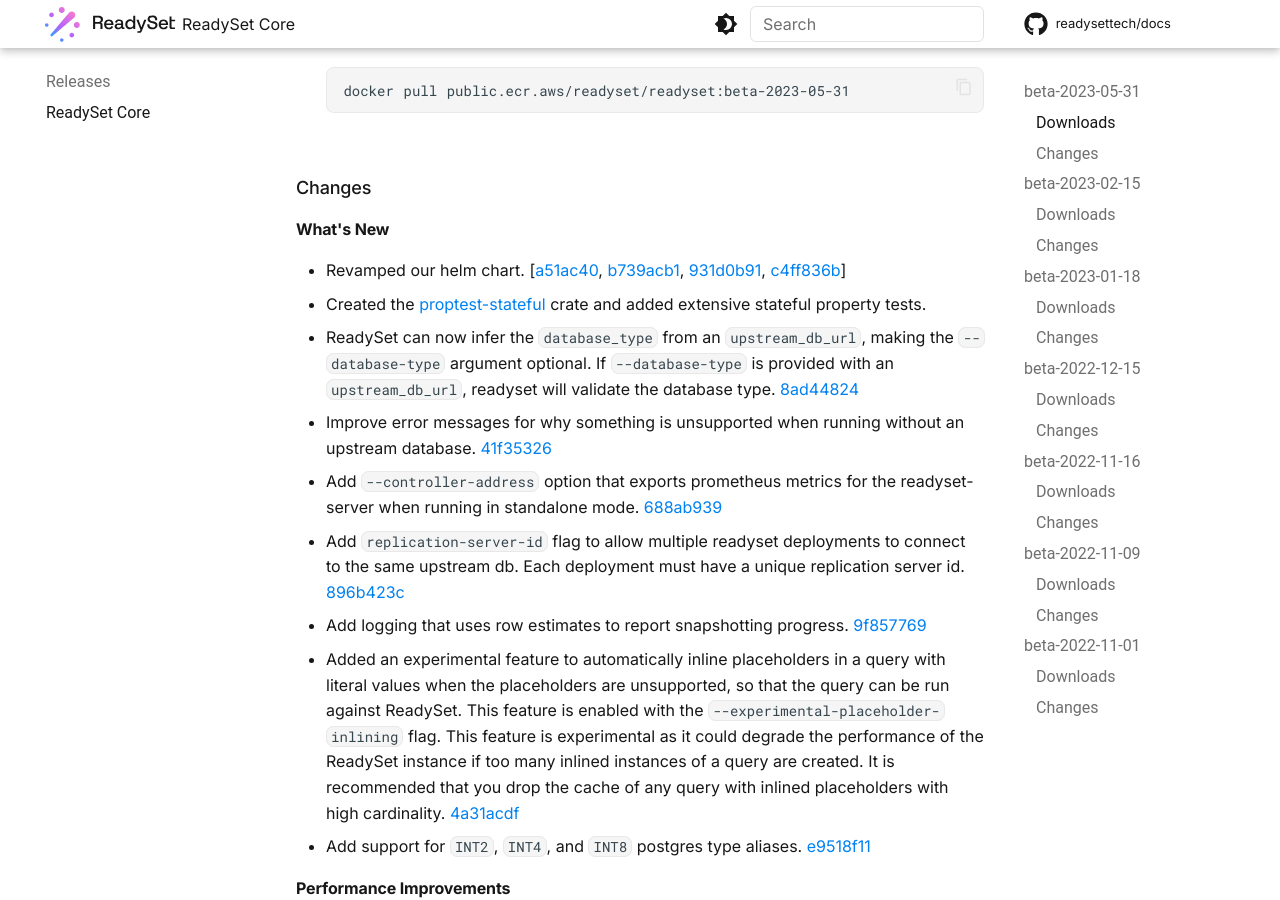
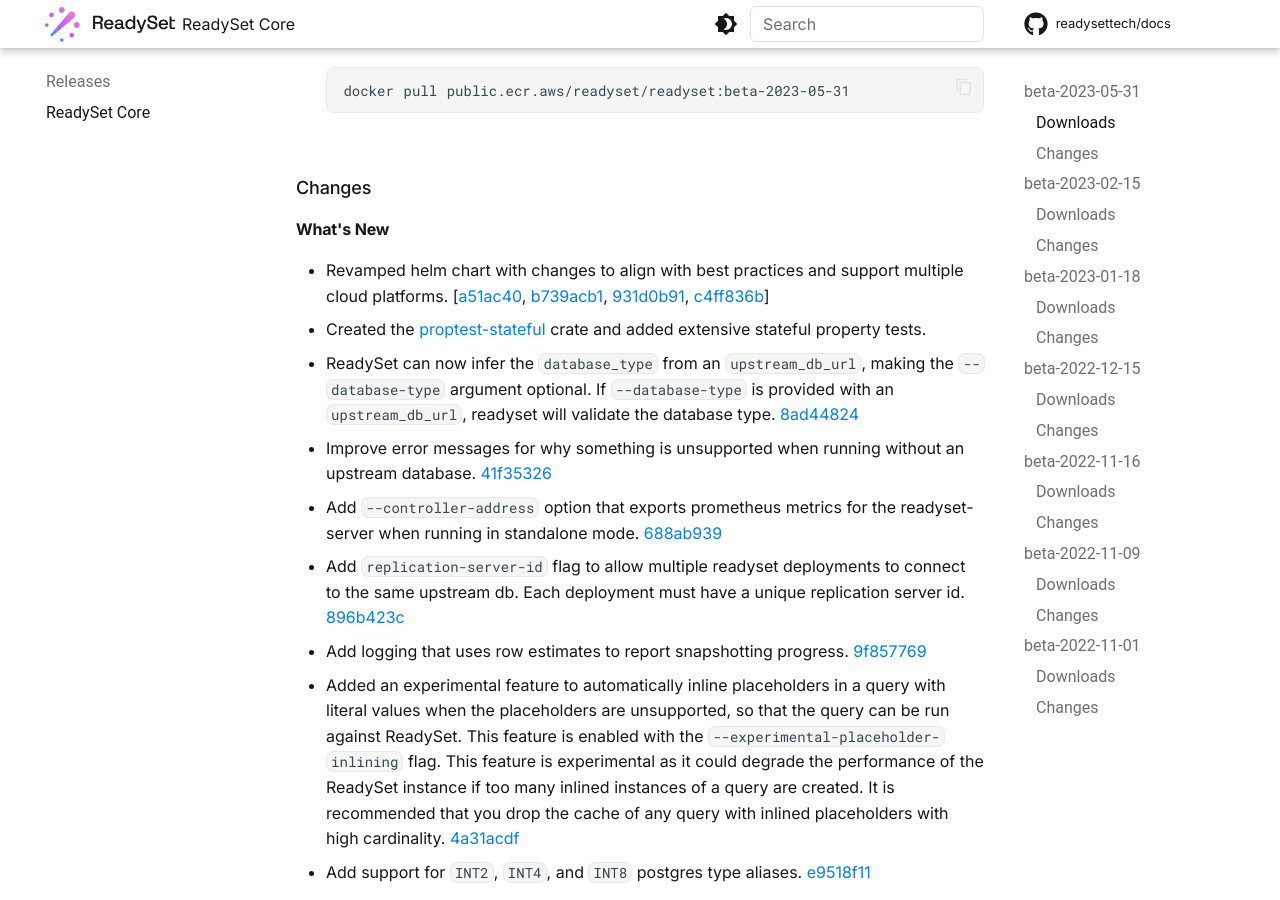
Before and after one commit to readysettech/docs-old, an MkDocs documentation site: the page built from docs/releases/readyset-core.md, in a window 1280 px wide and 900 px high, scrolled down 699 px. Built offline with MkDocs 1.6.1 and Material for MkDocs 9.7.7, drawn with Linux system fonts in a browser that asks for light colours; comment, search, counter and statistics services are not loaded.

Commit message:
Rewording

```diff
--- a/docs/releases/readyset-core.md
+++ b/docs/releases/readyset-core.md
@@ -34,7 +34,8 @@
 ### Changes
 
 #### What's New
-  - Revamped our helm chart. [[a51ac40](https://github.com/readysettech/readyset/commit/a51ac40), [b739acb1](https://github.com/readysettech/readyset/commit/b739acb1), [931d0b91](https://github.com/readysettech/readyset/commit/931d0b91), [c4ff836b](https://github.com/readysettech/readyset/commit/c4ff836b)]
+  - Revamped helm chart with changes to align with best practices and support
+    multiple cloud platforms. [[a51ac40](https://github.com/readysettech/readyset/commit/a51ac40), [b739acb1](https://github.com/readysettech/readyset/commit/b739acb1), [931d0b91](https://github.com/readysettech/readyset/commit/931d0b91), [c4ff836b](https://github.com/readysettech/readyset/commit/c4ff836b)]
   - Created the [proptest-stateful](https://crates.io/crates/proptest-stateful)
     crate and added extensive stateful property tests.
   - ReadySet can now infer the `database_type` from an `upstream_db_url`,
```
